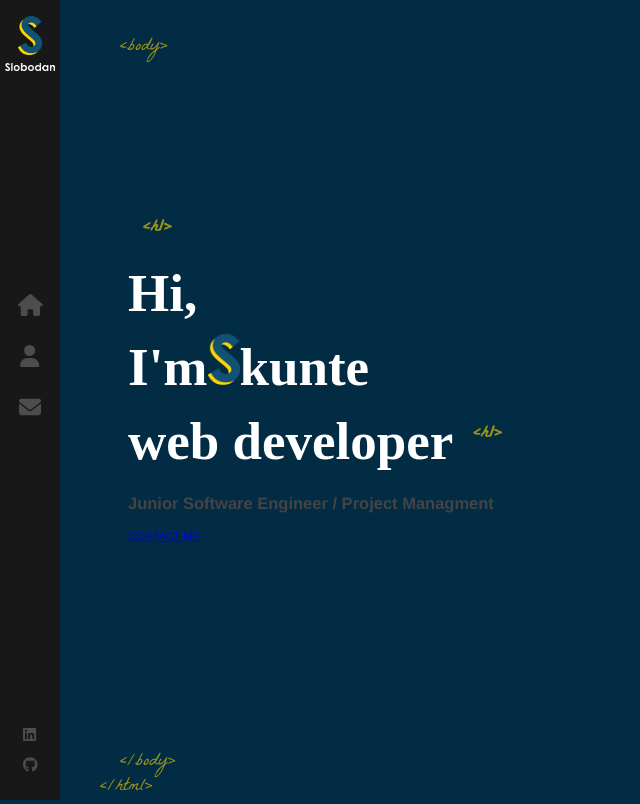
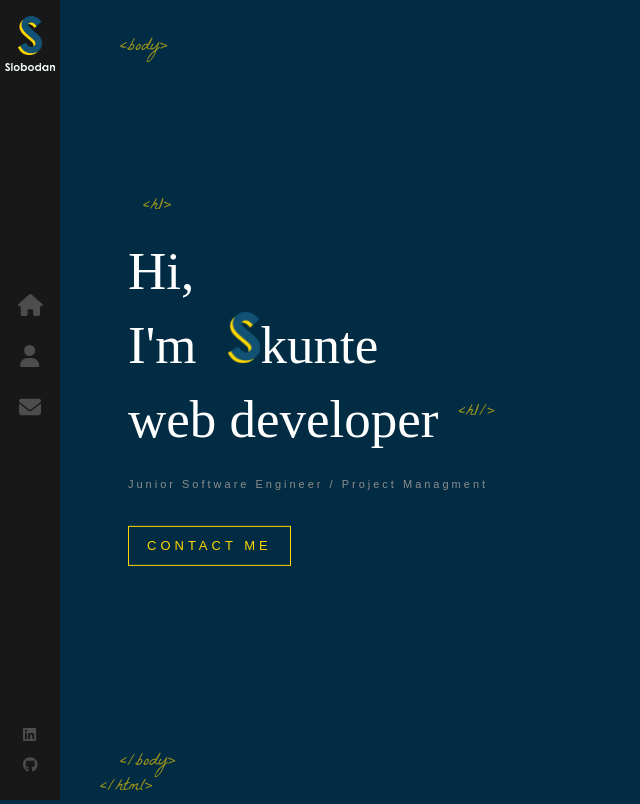
Before and after one commit to theKunte/react-portfolio, a React (Create React App) app: page / in a window 1280 px wide. Shown: the whole page, without its empty margins (0-640 px from the left). Built offline with nearby package versions, Linux system fonts and the light colour scheme.

Commit message:
added animation to letters

```diff
--- /dev/null
+++ b/src/assets/components/AnimatedLetters/index.js
@@ -0,0 +1,18 @@
+import './index.scss'
+
+const AnimatedLetters = ({letterClass, strArray, idx}) => {
+    return (
+        <span>
+            {
+                strArray.map((char, i) => (
+                    <span key={char + i} className={`${letterClass} _${i + idx}`}>
+                        {char}
+                    </span>
+
+                ))
+            }
+        </span>
+    )
+}
+
+export default AnimatedLetters;
--- a/src/assets/components/Home/index.js
+++ b/src/assets/components/Home/index.js
@@ -1,15 +1,22 @@
 import LogoTitle from '../../images/logo-s.png';
 import { Link } from 'react-router-dom';
 import './index.scss';
+import AnimatedLetters from '../AnimatedLetters';
+import { useState } from 'react'
+
+
 const Home =() => {
-
+    const [letterClass, setLetterClass] = useState('text-animate')
+    const nameArray = ['k','u','n','t','e']
+    const jobArray =['w','e','b',' ','d','e','v','e','l','o','p','e','r']
 
     return (
         <div className='container home-page'>
             <div className='text-zone'>
                 <h1>Hi,<br/> I'm
                 <img src={LogoTitle} alt='developer'/>
-                kunte
+                 <AnimatedLetters letterClass={letterClass} strArray={nameArray}
+                 idx={15}/>
                 <br />
                 web developer
                 </h1>
--- a/src/assets/components/Home/index.scss
+++ b/src/assets/components/Home/index.scss
@@ -14,6 +14,7 @@
         font-size: 53px;
         margin: 0;
         font-family: 'Coolvetica';
+        font-weight: 400;
 
         &::before{
             content:'<h1>';
@@ -28,7 +29,7 @@
         }
 
         &::after{
-            content: '<h1>';
+            content: '<h1/>';
             font-family: 'La Belle Aurore';
             color: #ffd700;
             font-size: 18px;
@@ -41,7 +42,44 @@
         }
         img{
             width: 32px;
+            margin-left: 32px;
+            opacity: 0;
+            height: auto;
+            animation: rotateIn 1s linear both;
+            animation-delay: 1.4s;
 
         }
     }
+
+    h2 {
+        color: #8d8d8d;
+        margin-top: 20px;
+        font-weight: 400;
+        font-size: 11px;
+        font-family: sans-serif;
+        letter-spacing: 3px;
+        animation: fadeIn 1s 1.8s backwards;
+    }
+
+    .flat-button {
+        color: #ffd700;
+        font-size: 13px;
+        font-weight: 400;
+        letter-spacing: 4px;
+        font-family: sans-serif;
+        text-decoration: none;
+        padding: 10px 18px;
+        border: 1px solid #ffd700;
+        margin-top: 25px;
+        float: left;
+        animation: fadeIn 1s 1.8s backwards;
+        white-space: nowrap;
+
+        &:hover {
+            background: #ffd700;
+             color: #333;
+        }
+
+    }
+
 }
```
Also changed, not shown: src/assets/components/AnimatedLetters/index.scss (added).
